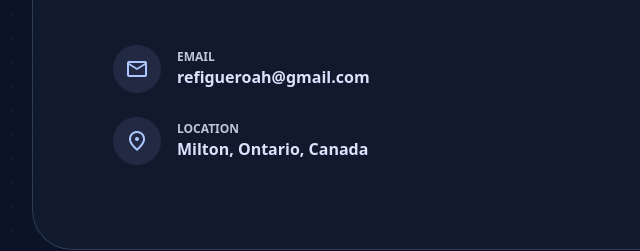
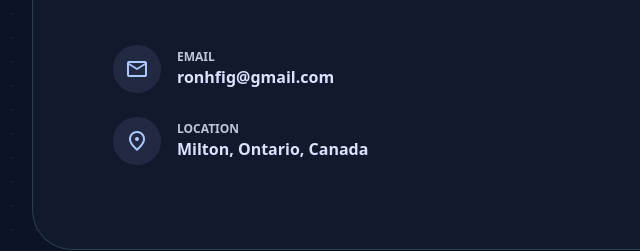
Before and after one commit to refigueroah/ronald-portfolio-2026, a plain HTML site: page index.html in a window 1280 px wide. Shown: the part 3350-3601 px from the top of the page, 0-640 px from the left. Drawn offline with nearby package versions, Linux system fonts and the light colour scheme.

Commit message:
Update index.html

```diff
--- a/index.html
+++ b/index.html
@@ -224,7 +224,7 @@
                         <div class="space-y-6">
                             <div class="flex items-center gap-4">
                                 <div class="w-12 h-12 rounded-full bg-primary/10 flex items-center justify-center text-primary"><span class="material-symbols-outlined">mail</span></div>
-                                <div><p class="text-xs font-bold uppercase text-on-surface-variant">Email</p><p class="font-bold">refigueroah@gmail.com</p></div>
+                                <div><p class="text-xs font-bold uppercase text-on-surface-variant">Email</p><p class="font-bold">ronhfig@gmail.com</p></div>
                             </div>
                             <div class="flex items-center gap-4">
                                 <div class="w-12 h-12 rounded-full bg-primary/10 flex items-center justify-center text-primary"><span class="material-symbols-outlined">location_on</span></div>
```
